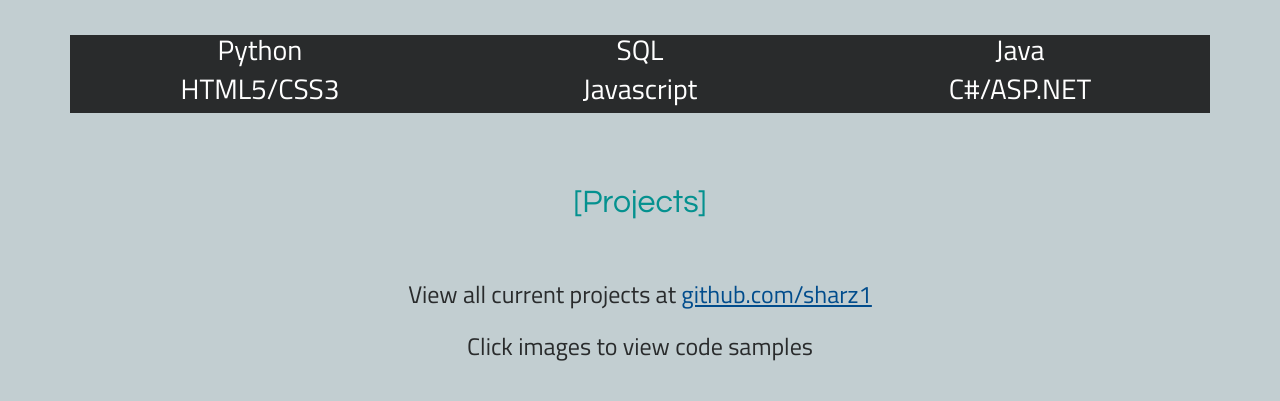
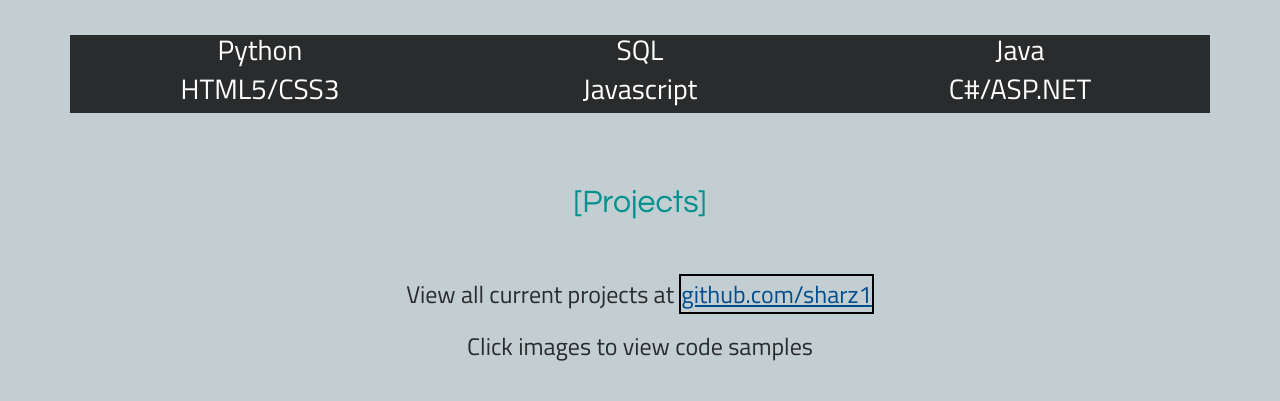
Before and after one commit to sharz1/sharz1.github.io, a plain HTML site: page index.html in a window 1280 px wide. In both pictures the pointer is over the link "github.com/sharz1". Shown: the part 754-1155 px from the top of the page. Drawn offline with nearby package versions, Linux system fonts and the light colour scheme; a script that the page names is missing.

Commit message:
modified projects hover css

```diff
--- a/css/Sharlee_Bryan.css
+++ b/css/Sharlee_Bryan.css
@@ -31,10 +31,13 @@ p {
 	margin: 10px 15px;
 }
 
+#projects a:hover {
+	border: 2px solid black;
+}
+
 #contact {
     font-size: 2em;
 }
-
 
 
 .fa-facebook-square {
```
